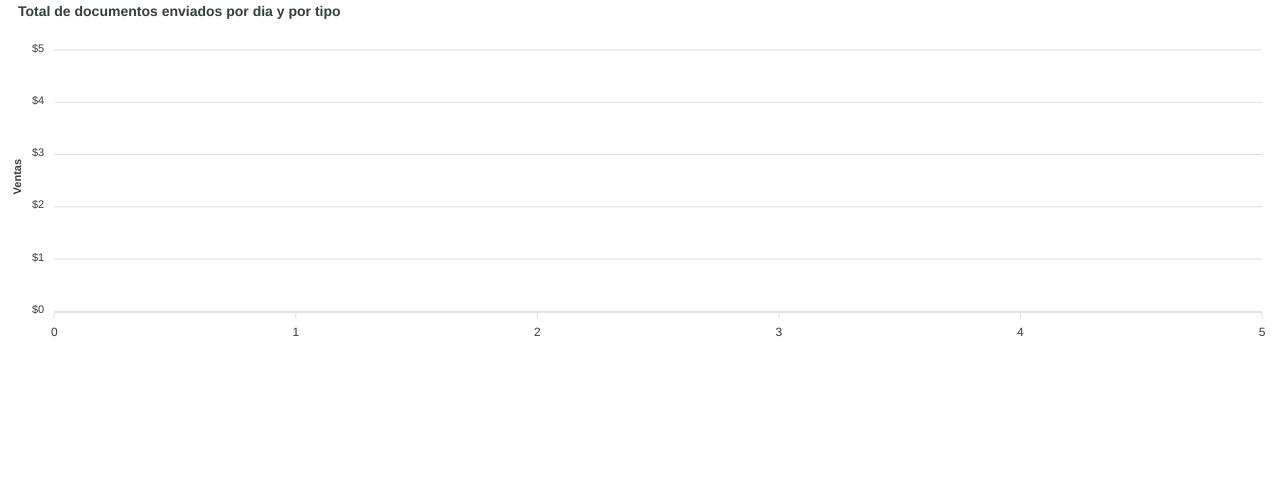
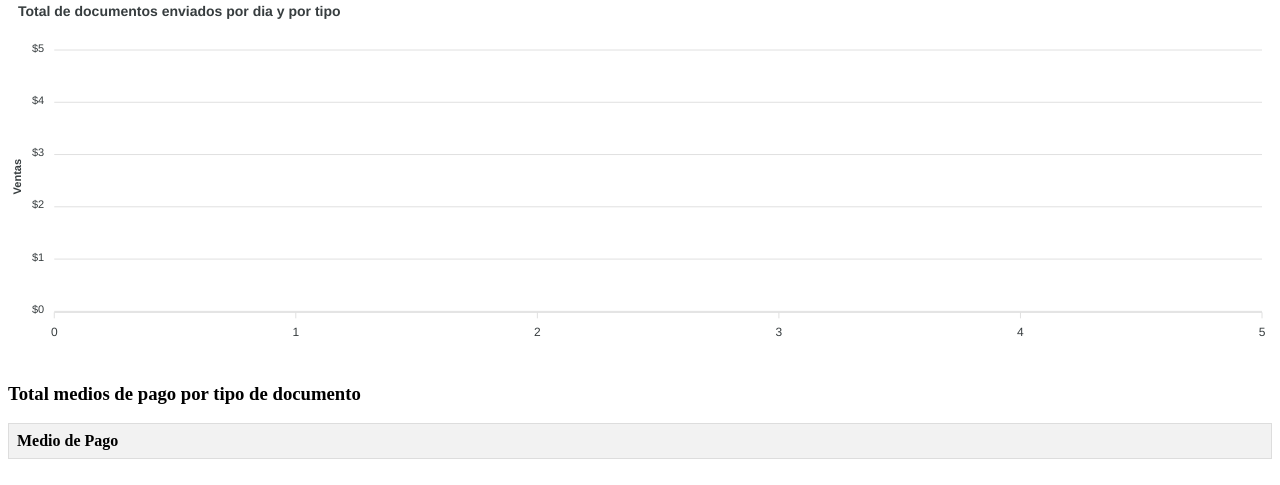
Before and after one commit to jpoto-dev/qr-menu-devs, a Symfony app: template templates/documents/index.html.twig in a window 1280 px wide. Shown: the part 315-800 px from the top of the page. Run offline with Twig, Linux system fonts and the light colour scheme; the template is opened without the code that fills it, so the values that code supplies are empty; some libraries are stand-ins or nearby versions.

Commit message:
more features

```diff
--- a/templates/documents/_issued_documents.html.twig
+++ b/templates/documents/_issued_documents.html.twig
@@ -8,7 +8,7 @@
                 <th>Cantidad</th>
             </tr>
         </thead>
-        <tbody id="tableBody">
+        <tbody id="issuedTableBody">
             <!-- Rows will be populated by JavaScript -->
         </tbody>
     </table>
@@ -31,7 +31,7 @@ document.addEventListener('DOMContentLoaded', function() {
         }
     });
 
-    const tableBody = document.getElementById('tableBody');
+    const tableBody = document.getElementById('issuedTableBody');
     let totalCount = 0;
 
     // Populate table rows
--- /dev/null
+++ b/templates/documents/_mop_grouping.html.twig
@@ -0,0 +1,139 @@
+{% set bf_o_data = bf_o %}
+<h3>Total medios de pago por tipo de documento</h3>
+<div class="mop-grouping-table">
+    <table id="mopGroupingTable">
+        <thead>
+            <tr>
+                <th>Medio de Pago</th>
+                <!-- Column headers will be populated by JavaScript -->
+            </tr>
+        </thead>
+        <tbody id="mopTableBody">
+            <!-- Rows will be populated by JavaScript -->
+        </tbody>
+        <tfoot id="tableFooter">
+            <!-- Footer will be populated by JavaScript -->
+        </tfoot>
+    </table>
+</div>
+
+<script>
+document.addEventListener('DOMContentLoaded', function() {
+    const bfOData = {{ bf_o_data|json_encode|raw }};
+
+    const formatCurrency = (val) => val.toLocaleString(navigator.language || 'en-US', { style: 'currency', currency: 'USD' });
+
+    // Filter data
+    const filtered = bfOData.filter(item =>
+        item.dte_revision_estado &&
+        (item.dte_revision_estado.startsWith('DTE') ||
+         item.dte_revision_estado.startsWith('EPR') ||
+         item.dte_revision_estado.startsWith('RPR') ||
+         item.dte_revision_estado.startsWith('RLV')) &&
+        item.dte_orden_id != null
+    );
+
+    // Pick unique 'dte', 'dte_folio', 'dte_total'
+    const uniqueFiltered = [];
+    const seen = new Set();
+    filtered.forEach(item => {
+        const key = `${item.dte}-${item.dte_folio}-${item.dte_total}`;
+        if (!seen.has(key)) {
+            seen.add(key);
+            uniqueFiltered.push(item);
+        }
+    });
+
+    // Group and sum
+    const sums = {};
+    uniqueFiltered.forEach(item => {
+        const medio = item.orden_medio_pago;
+        const tipo = item.dte_tipo;
+        const total = parseFloat(item.dte_total) || 0;
+        if (!sums[medio]) sums[medio] = {};
+        if (!sums[medio][tipo]) sums[medio][tipo] = 0;
+        sums[medio][tipo] += total;
+    });
+
+    // Get unique medios and tipos
+    const medios = Object.keys(sums);
+    const tiposSet = new Set();
+    medios.forEach(medio => {
+        Object.keys(sums[medio]).forEach(tipo => tiposSet.add(tipo));
+    });
+    const tipos = Array.from(tiposSet);
+
+    // Populate table header
+    const theadRow = document.querySelector('#mopGroupingTable thead tr');
+    tipos.forEach(tipo => {
+        const th = document.createElement('th');
+        th.textContent = tipo;
+        theadRow.appendChild(th);
+    });
+    const totalTh = document.createElement('th');
+    totalTh.textContent = 'Total';
+    theadRow.appendChild(totalTh);
+
+    // Populate table body
+    const tableBody = document.getElementById('mopTableBody');
+    let grandTotal = 0;
+    const colTotals = {};
+    tipos.forEach(tipo => colTotals[tipo] = 0);
+
+    medios.forEach(medio => {
+        const row = document.createElement('tr');
+        let rowHtml = `<td>${medio}</td>`;
+        let rowTotal = 0;
+        tipos.forEach(tipo => {
+            const val = sums[medio][tipo] || 0;
+            rowHtml += `<td>${formatCurrency(val)}</td>`;
+            rowTotal += val;
+            colTotals[tipo] += val;
+        });
+        rowHtml += `<td><strong>${formatCurrency(rowTotal)}</strong></td>`;
+        row.innerHTML = rowHtml;
+        tableBody.appendChild(row);
+        grandTotal += rowTotal;
+    });
+
+    // Add total row
+    const totalRow = document.createElement('tr');
+    let totalRowHtml = `<td><strong>Total</strong></td>`;
+    tipos.forEach(tipo => {
+        totalRowHtml += `<td><strong>${formatCurrency(colTotals[tipo])}</strong></td>`;
+    });
+    totalRowHtml += `<td><strong>${formatCurrency(grandTotal)}</strong></td>`;
+    totalRow.innerHTML = totalRowHtml;
+    tableBody.appendChild(totalRow);
+
+    // Add footer
+    const tableFooter = document.getElementById('tableFooter');
+    const footerRow = document.createElement('tr');
+    footerRow.innerHTML = `<td colspan="${tipos.length + 2}">Total: ${formatCurrency(grandTotal)}</td>`;
+    tableFooter.appendChild(footerRow);
+});
+</script>
+
+<style>
+.mop-grouping-table {
+    width: 100%;
+    overflow-x: auto;
+}
+#mopGroupingTable {
+    width: 100%;
+    border-collapse: collapse;
+}
+#mopGroupingTable th, #mopGroupingTable td {
+    border: 1px solid #ddd;
+    padding: 8px;
+    text-align: left;
+}
+#mopGroupingTable th {
+    background-color: #f2f2f2;
+}
+@media (max-width: 768px) {
+    .mop-grouping-table {
+        font-size: 14px;
+    }
+}
+</style>
--- a/templates/documents/index.html.twig
+++ b/templates/documents/index.html.twig
@@ -11,11 +11,13 @@
 
     {% include 'documents/_total_per_day.html.twig' %}
 
+    {% include 'documents/_mop_grouping.html.twig' %}
+
     {#
 
     {% include 'documents/_pending_to_send.html.twig' %}
 
-    {% include 'documents/_mop_grouping.html.twig' %}
+
 
     {% include 'documents/_order_status_grouping.html.twig' %}
 
```
Also changed, not shown: specs/templates/documents/_mop_grouping.md (added, +16 -0 lines), specs/templates/documents/_issued_documents.md (renamed from queries/_issued_documents.md), specs/templates/documents/_total_per_day.md (renamed from queries/_total_per_day.md).
